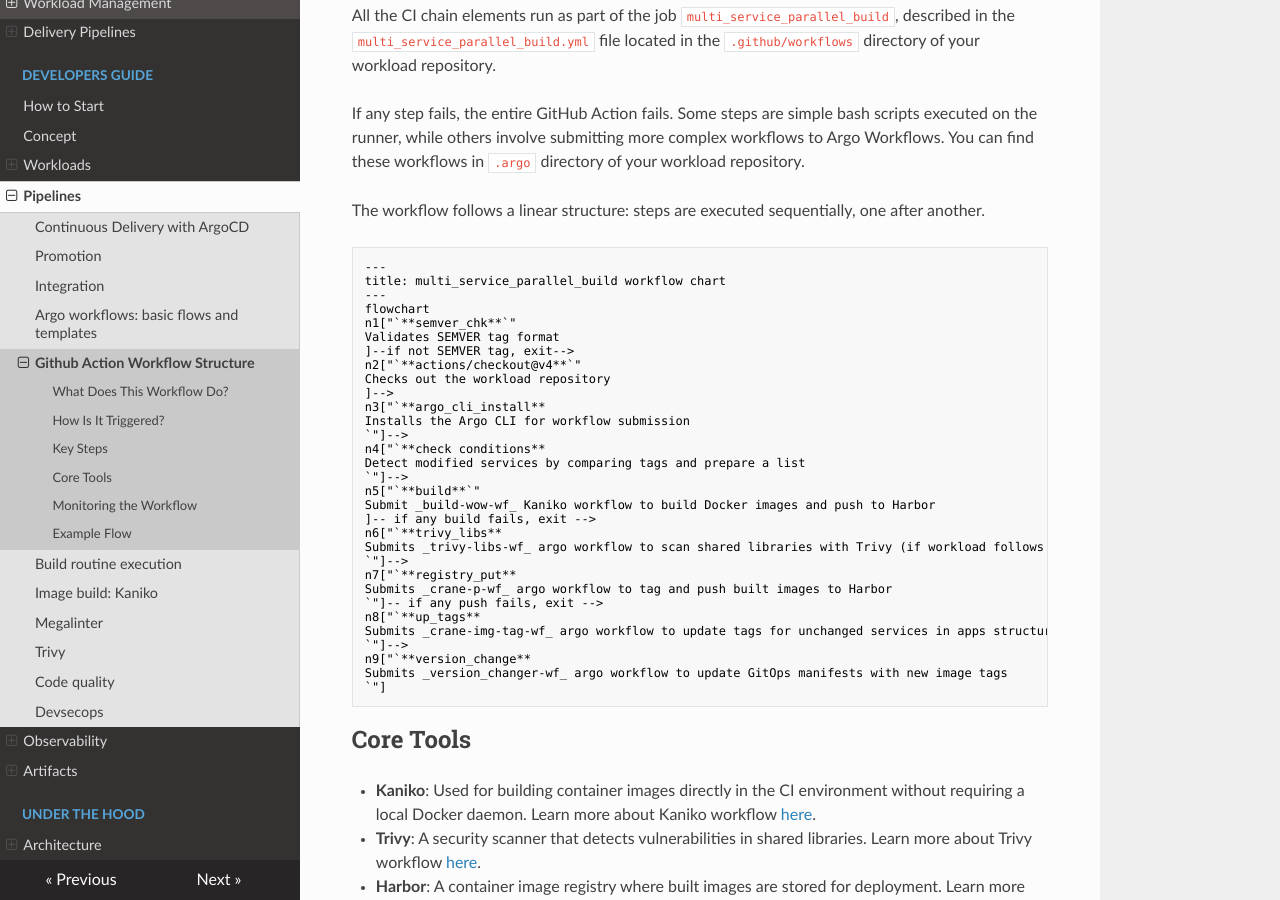
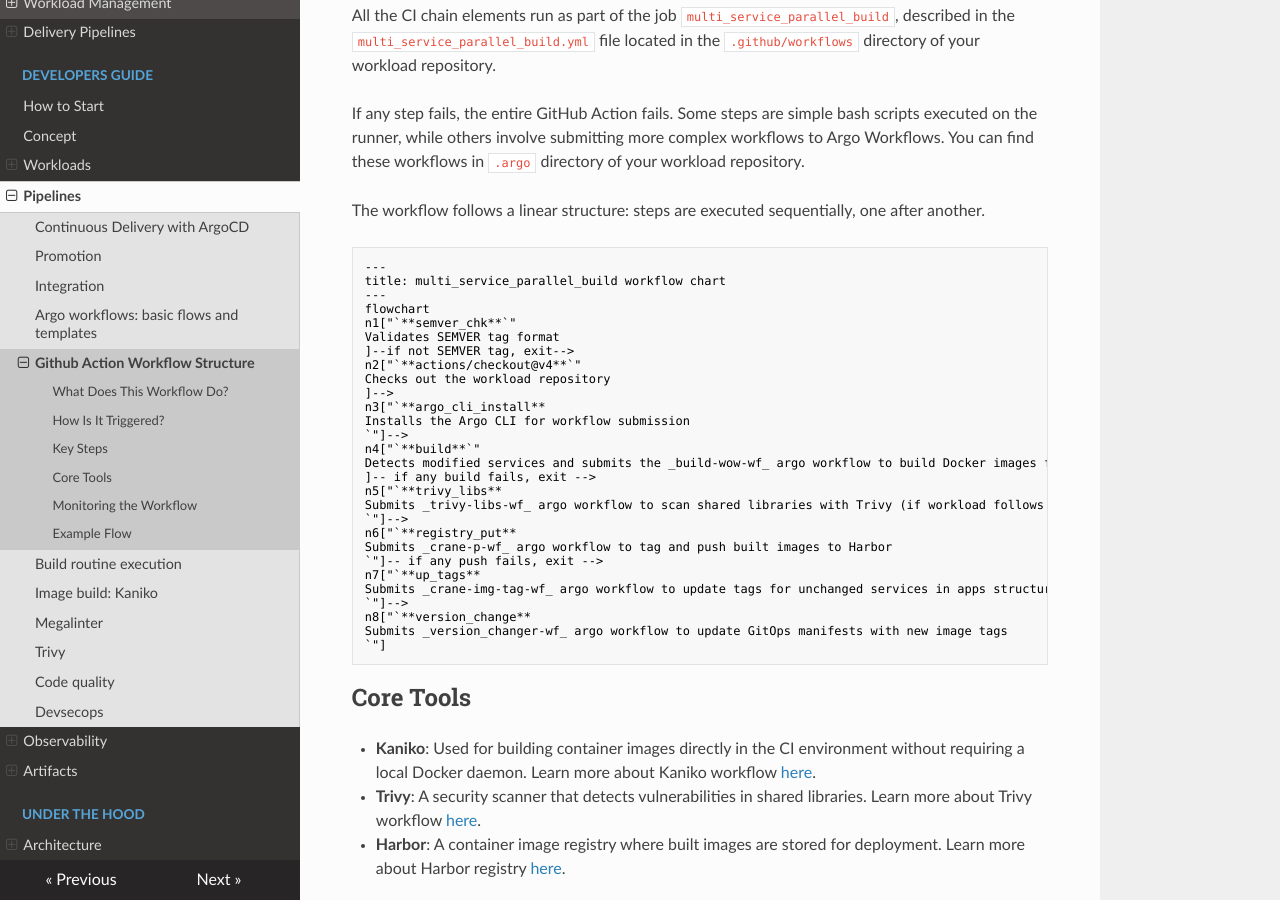
Before and after one commit to CloudGeometry/cg-devx-docs, an MkDocs documentation site: the page built from docs/developers_guide/ci/github_action_workflow.md, in a window 1280 px wide and 900 px high, scrolled down 685 px. Built offline with MkDocs 1.6.1, drawn with Linux system fonts in a browser that asks for light colours; nearby versions of some CDN libraries; a script that is not in the unit is left out.

Commit message:
Update github_action_workflow.md

````diff
--- a/docs/developers_guide/ci/github_action_workflow.md
+++ b/docs/developers_guide/ci/github_action_workflow.md
@@ -36,22 +36,19 @@ Checks out the workload repository
 n3["`**argo_cli_install**
 Installs the Argo CLI for workflow submission
 `"]-->
-n4["`**check conditions**
-Detect modified services by comparing tags and prepare a list
-`"]-->
-n5["`**build**`"
-Submit _build-wow-wf_ Kaniko workflow to build Docker images and push to Harbor
+n4["`**build**`"
+Detects modified services and submits the _build-wow-wf_ argo workflow to build Docker images for them using Kaniko
 ]-- if any build fails, exit -->
-n6["`**trivy_libs**
+n5["`**trivy_libs**
 Submits _trivy-libs-wf_ argo workflow to scan shared libraries with Trivy (if workload follows _#quot;apps#quot;_ structure)
 `"]-->
-n7["`**registry_put**
+n6["`**registry_put**
 Submits _crane-p-wf_ argo workflow to tag and push built images to Harbor
 `"]-- if any push fails, exit -->
-n8["`**up_tags**
+n7["`**up_tags**
 Submits _crane-img-tag-wf_ argo workflow to update tags for unchanged services in apps structure
 `"]-->
-n9["`**version_change**
+n8["`**version_change**
 Submits _version_changer-wf_ argo workflow to update GitOps manifests with new image tags
 `"]
 ```
````
